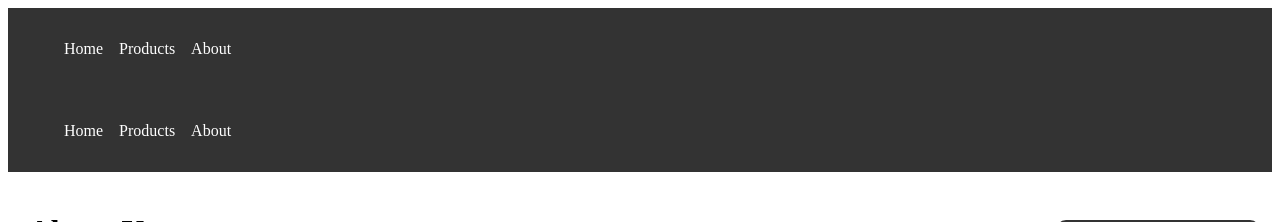
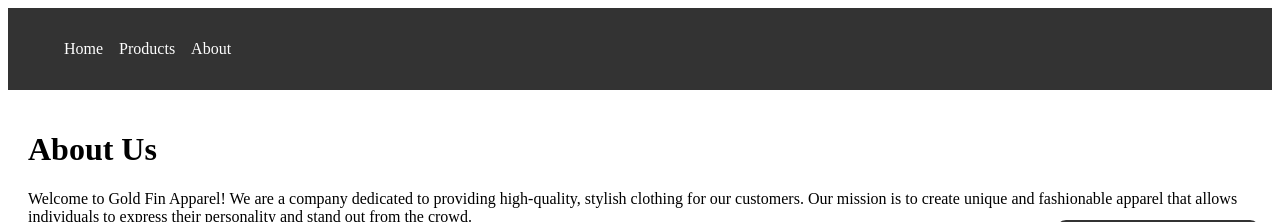
Before and after one commit to cphinrichs/Gold_Fin_Apparel, a JavaScript app in the folder frontend/: page /about in a window 1280 px wide. Shown: the top 222 px of the page. Built offline with nearby package versions, Linux system fonts and the light colour scheme; grey boxes are pictures that could not be loaded; a web font is replaced by a local one.

Commit message:
Fixed the import path for HomeView in the router and updated the path for the home route. Also updated the App.vue to use RouterView and TaskBar components.

```diff
--- a/frontend/src/Views/AboutView.vue
+++ b/frontend/src/Views/AboutView.vue
@@ -5,7 +5,6 @@
 </script>
 
 <template>
-    <TaskBar />
     <div class="about">
         <About />
     </div>
```
